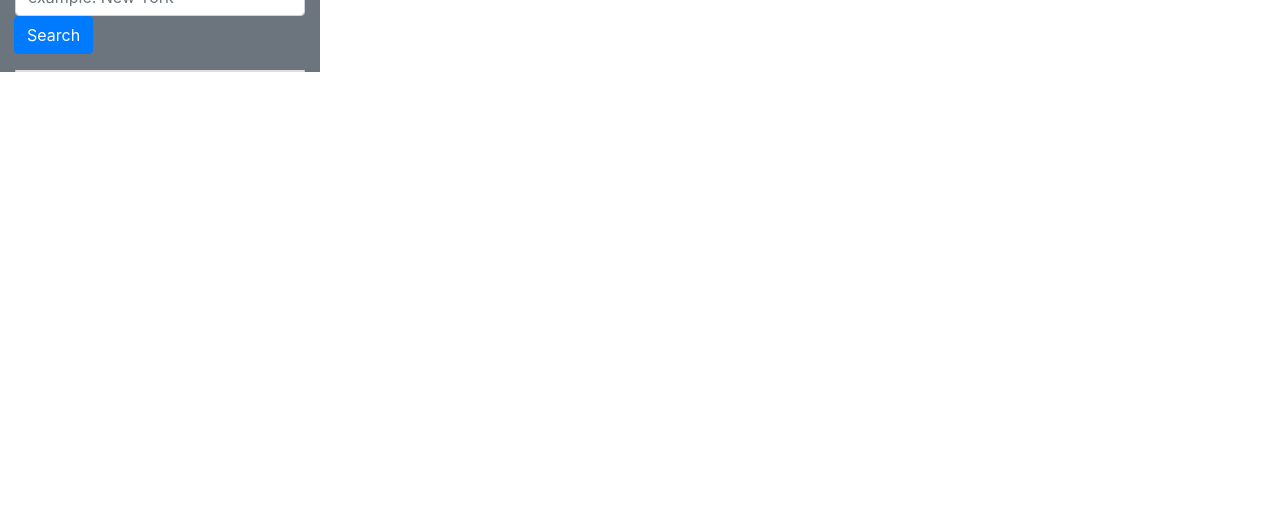
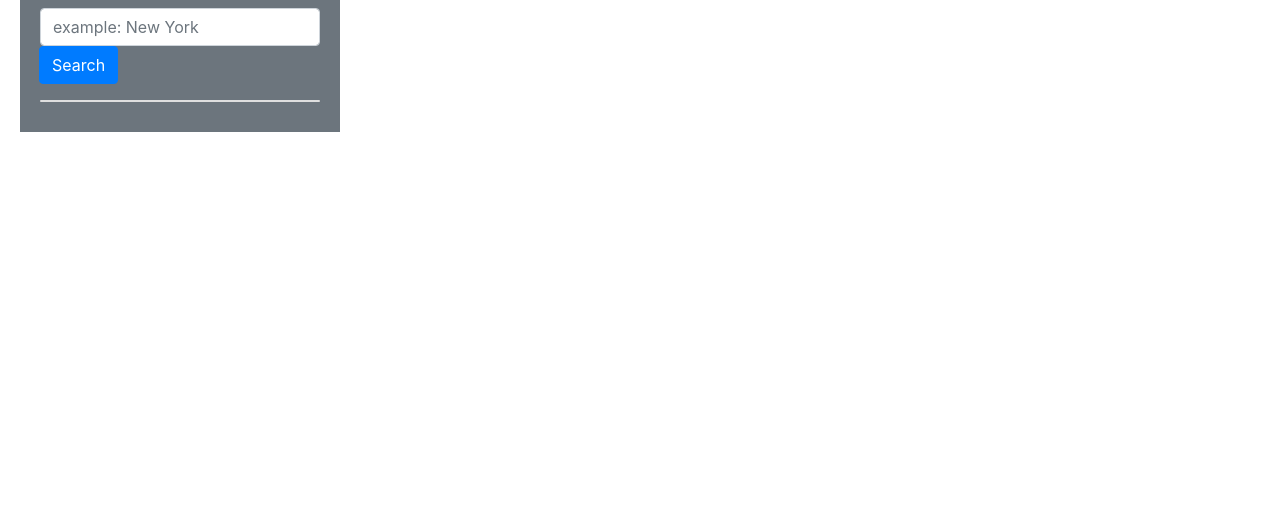
Before and after one commit to cfprice3/HowsTheWeather_Dashboard, a plain HTML site: page index.html in a window 1280 px wide. Shown: the part 270-800 px from the top of the page. Drawn offline with nearby package versions, Linux system fonts and the light colour scheme.

Commit message:
added padding and margin styling to search card in css.  added ids to some divs in index to use with css and js

```diff
--- a/assets/style.css
+++ b/assets/style.css
@@ -0,0 +1,7 @@
+#searchCard  {
+    padding-top: 30px;
+    padding-right: 20px;
+    padding-bottom: 30px;
+    padding-left: 20px;
+    margin-left: 20px;
+  }
--- a/index.html
+++ b/index.html
@@ -22,7 +22,7 @@
         </div>
 
         <div class="row">
-            <div class="col-md-3 text-white bg-secondary mb-3">
+            <div class="col-md-3 text-white bg-secondary mb-3" id = "searchCard">
                 <strong>
                 <div class="form-group">
                     <label for="search">Search For A City:</label>
@@ -34,7 +34,7 @@
                 </div>
 
                 <div class="card">
-                    <ul class="list-group">
+                    <ul class="list-group" id="searchList">
                     </ul>
                 </div>
             </div>
```
